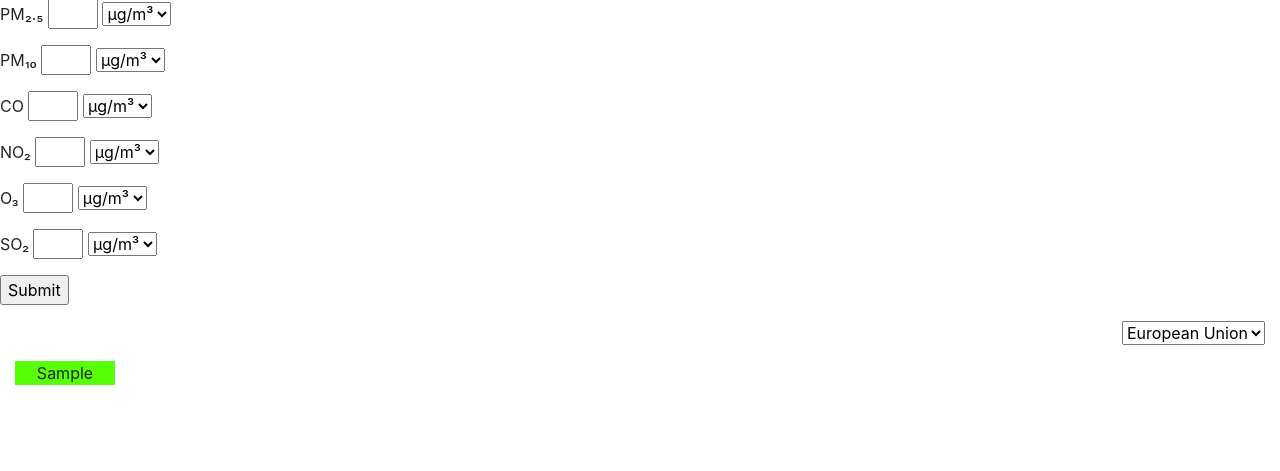
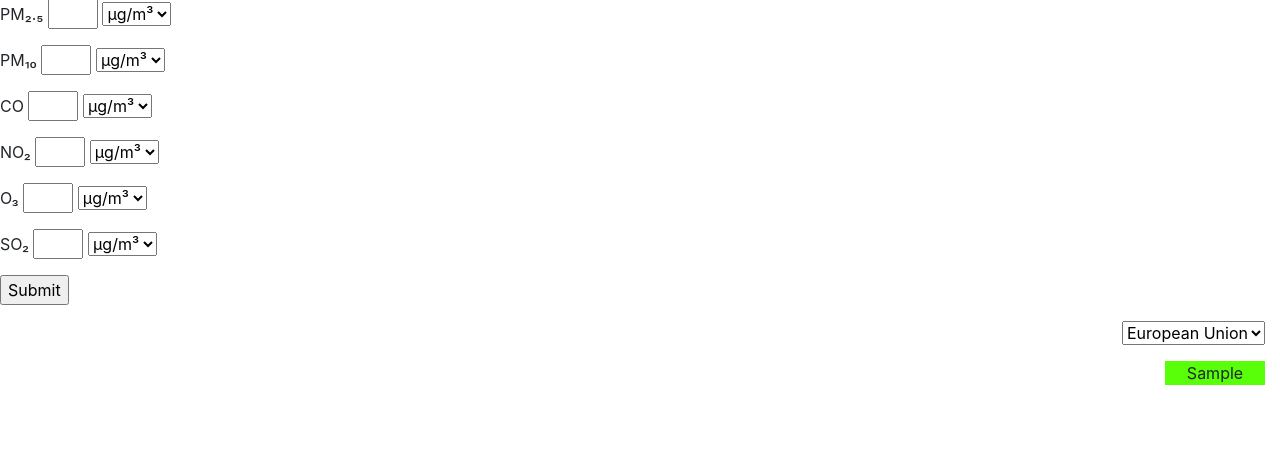
Before and after one commit to SaadiSave/aqical, a Flask app: template home/templates/home.html in a window 1280 px wide. Shown: the part 57-528 px from the top of the page. Run offline with Flask 2, Linux system fonts and the light colour scheme; the template is opened without the code that fills it: most values are stand-ins (such as "Sample title", 1, 10 or a date in 2020); some libraries are stand-ins or nearby versions.

Commit message:
box right-aligned

```diff
--- a/home/static/1.css
+++ b/home/static/1.css
@@ -5,4 +5,6 @@ h1 {
 .co {
     margin-bottom: 0px;
     width: 500px;
+    position: absolute;
+    right: 15px;
 }
--- a/home/templates/home.html
+++ b/home/templates/home.html
@@ -2,8 +2,8 @@
 <!-- View the file communique.txt -->
 <html>
     <head>
-        <link rel = "stylesheet" type = "text/css" href = "static/1.css" />
         <link rel="stylesheet" href="https://stackpath.bootstrapcdn.com/bootstrap/4.5.2/css/bootstrap.min.css" integrity="sha384-JcKb8q3iqJ61gNV9KGb8thSsNjpSL0n8PARn9HuZOnIxN0hoP+VmmDGMN5t9UJ0Z" crossorigin="anonymous">
+        <link href="../static/1.css" rel="stylesheet">
         <title>AQI calculator Universal</title>
     </head>
     <body>
@@ -53,7 +53,7 @@
             </div>
             <div class="col-md-12 text-right" style="position: right;">
                 {% if s %}
-                    <p style="background-color: #58FF09; width: 100px; text-align: center" class="pull-right">{{ s }}</p>
+                    <p style="background-color: #58FF09; width: 100px; text-align: center" class="pull-right co">{{ s }}</p>
                 {% endif %}
             </div>
         </form>
```
